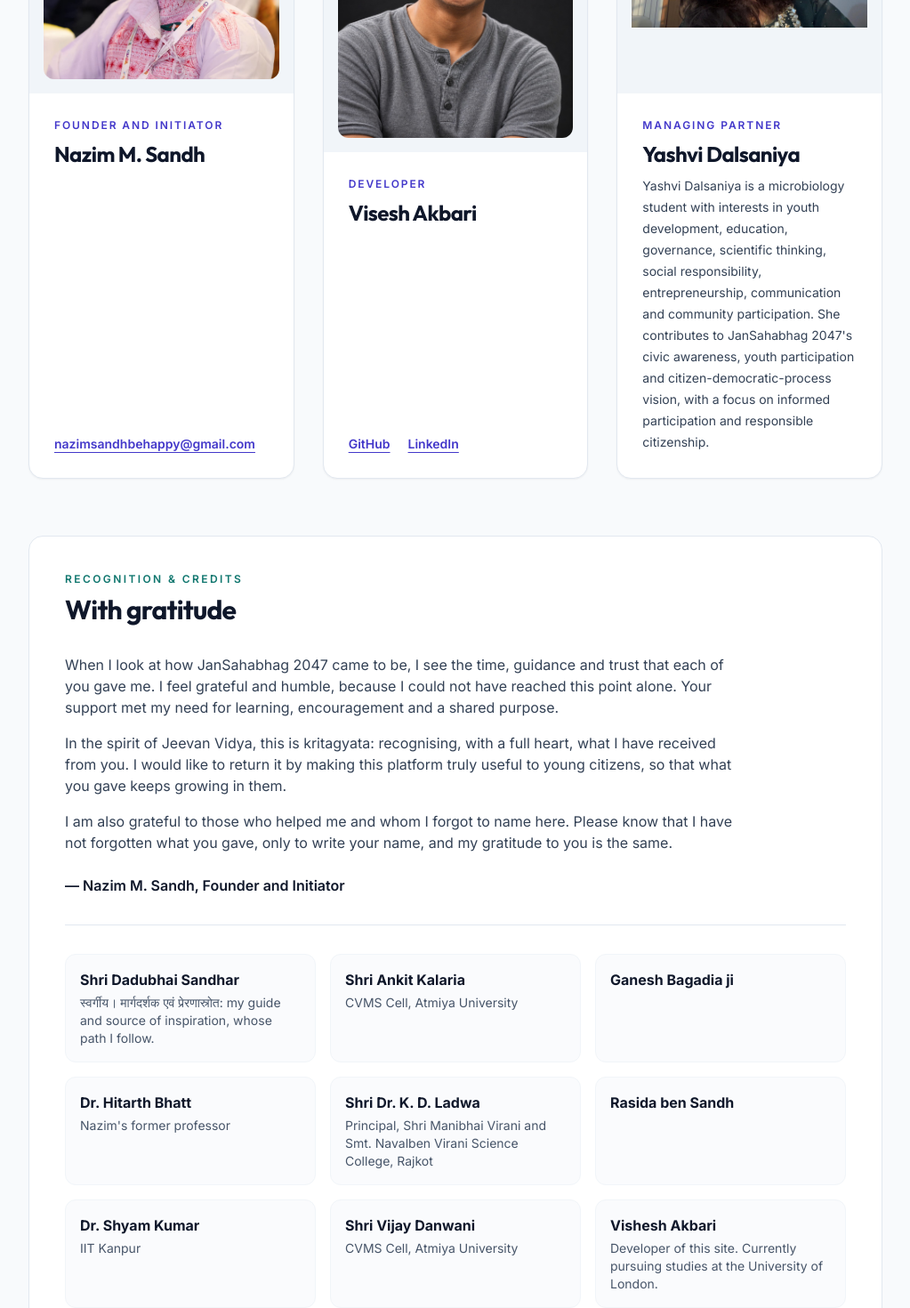
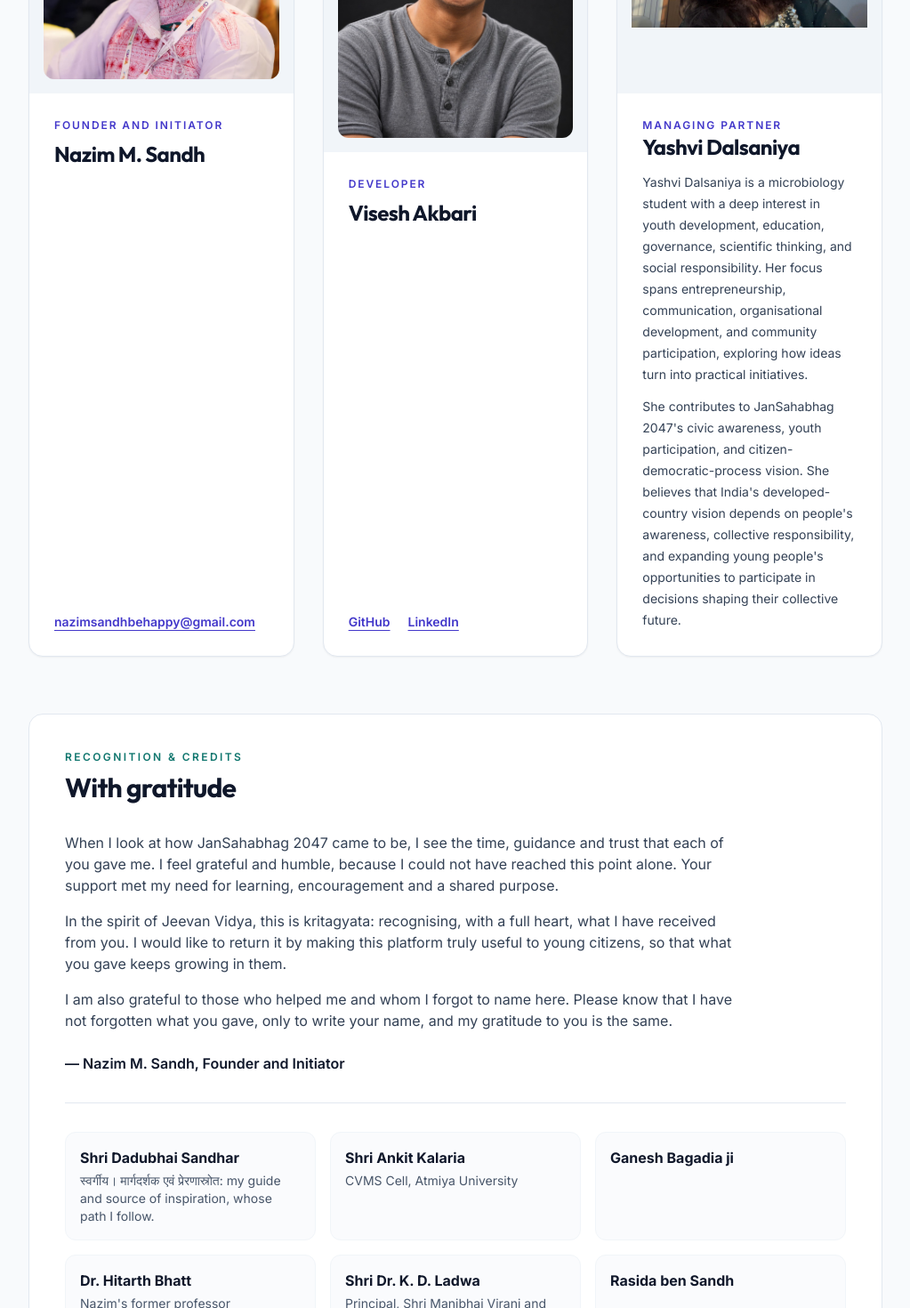
Before and after one commit to Laluboom/jansahabhag-2047-demo, a React (Vite) app: page /about in a window 1280 px wide. Shown: the part 1100-2570 px from the top of the page at 89% size, without its empty margins (256-1279 px from the left). Built offline with nearby package versions, Linux system fonts and the light colour scheme.

Commit message:
feat(about): expand Yashvi bio details and update Visesh spelling in gratitude

```diff
--- a/src/data/gratitude.ts
+++ b/src/data/gratitude.ts
@@ -44,7 +44,7 @@ export const GRATITUDE_ENTRIES: GratitudeEntry[] = [
     role: 'CVMS Cell, Atmiya University',
   },
   {
-    name: 'Vishesh Akbari',
+    name: 'Visesh Akbari',
     role: 'Developer of this site. Currently pursuing studies at the University of London.',
   },
 ];
--- a/src/features/about/AboutPage.tsx
+++ b/src/features/about/AboutPage.tsx
@@ -114,11 +114,16 @@ export const AboutPage: React.FC = () => (
             />
           </div>
           <div className="flex flex-1 flex-col justify-between space-y-2 p-6 sm:p-7">
-            <div className="space-y-2">
-              <p className="text-xs font-semibold uppercase tracking-[0.16em] text-civic-indigo-700">Managing Partner</p>
-              <h3 className="font-heading text-2xl font-bold text-slate-900">Yashvi Dalsaniya</h3>
+            <div className="space-y-3">
+              <div>
+                <p className="text-xs font-semibold uppercase tracking-[0.16em] text-civic-indigo-700">Managing Partner</p>
+                <h3 className="font-heading text-2xl font-bold text-slate-900">Yashvi Dalsaniya</h3>
+              </div>
               <p className="text-sm leading-6 text-slate-700">
-                Yashvi Dalsaniya is a microbiology student with interests in youth development, education, governance, scientific thinking, social responsibility, entrepreneurship, communication and community participation. She contributes to JanSahabhag 2047&apos;s civic awareness, youth participation and citizen-democratic-process vision, with a focus on informed participation and responsible citizenship.
+                Yashvi Dalsaniya is a microbiology student with a deep interest in youth development, education, governance, scientific thinking, and social responsibility. Her focus spans entrepreneurship, communication, organisational development, and community participation, exploring how ideas turn into practical initiatives.
+              </p>
+              <p className="text-sm leading-6 text-slate-700">
+                She contributes to JanSahabhag 2047&apos;s civic awareness, youth participation, and citizen-democratic-process vision. She believes that India&apos;s developed-country vision depends on people&apos;s awareness, collective responsibility, and expanding young people&apos;s opportunities to participate in decisions shaping their collective future.
               </p>
             </div>
           </div>
```
Also changed, not shown: 2 other files (tests, documents, lock files or other folders).
